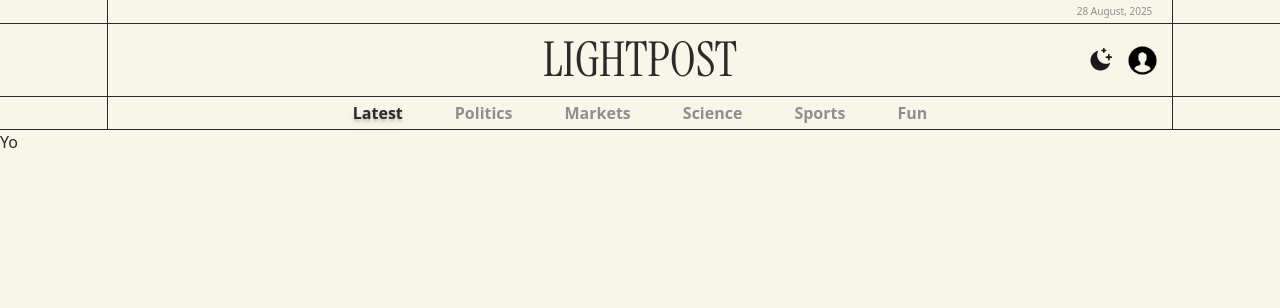
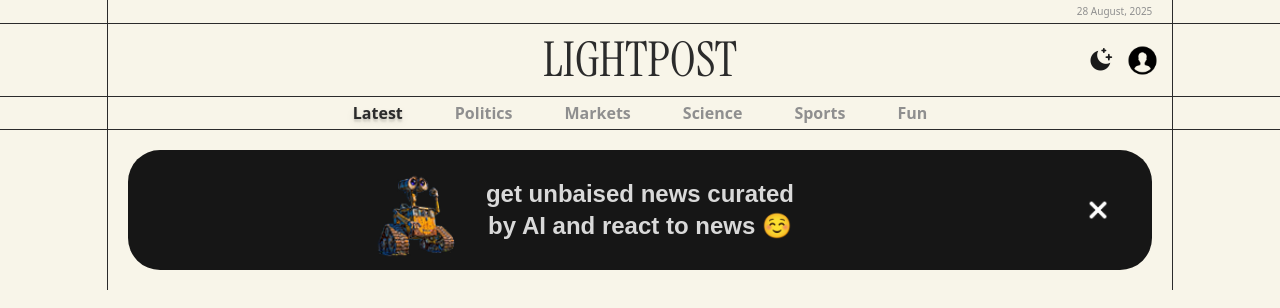
Before and after one commit to farzeenilyaszargar/TheFinalityOfLightpost, a Next.js app: page / in a window 1280 px wide. Shown: the top 308 px of the page. Built offline with nearby package versions, Linux system fonts and the light colour scheme; a web font is replaced by a local one.

Commit message:
hero section

```diff
--- a/app/page.tsx
+++ b/app/page.tsx
@@ -1,4 +1,5 @@
 import Header from "@/components/Header";
+import Hero from "@/components/Hero";
 import NavbarComp from "@/components/Navbar";
 
 export default function Home() {
@@ -6,7 +7,7 @@ export default function Home() {
     <div className="">
       <Header/>
       <NavbarComp/>
-      <p>Yo</p>
+      <Hero/>
 
     </div>
   );
--- /dev/null
+++ b/components/Hero.tsx
@@ -0,0 +1,28 @@
+'use client';
+
+import Image from "next/image";
+import { useState } from "react";
+
+export default function Hero()
+{
+    const [ visible, setVis ] = useState(true);
+
+        return(
+
+            <div className={visible?`w-screen flex items-center justify-center`:`hidden`}>
+                <div className=" w-5/6  text-black border-l border-r border-border">
+                    <div className="m-5 h-30 bg-hero-bg text-hero-txt  rounded-4xl flex justify-around items-center overflow-hidden relative">
+                        <div className="w-1/3 flex items-center justify-end">
+                            <Image src={'/images/robo.png'} alt="robo" width={100} height={100} className=" w-15 md:w-25   "/>
+                        </div>
+                        <p className="md:text-2xl font-main font-black md:w-1/3 text-center ">get unbaised news curated by AI and react to news ☺️</p>
+                        <button onClick={()=>setVis(!visible)} className=" flex justify-end items-center w-1/3 focus:outline-none">
+                            <Image src={'/icons/cross.png'} alt="x" width={25} height={25} className="md:w-7 w-5 mr-10 invert-[var(--reverse-invert)]"/>
+                        </button>
+                    </div>
+                </div>
+            </div>
+
+        );
+
+}
```
